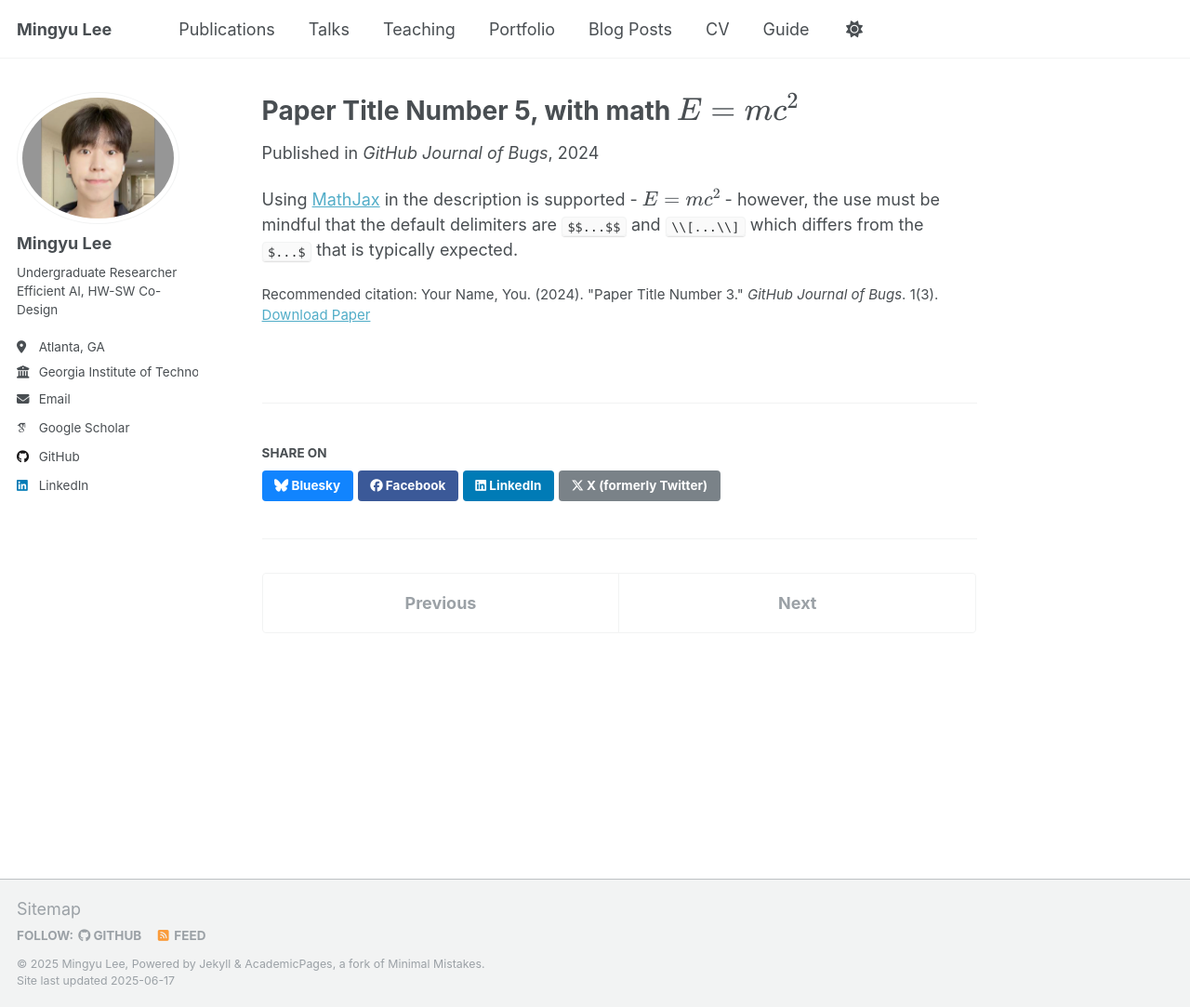
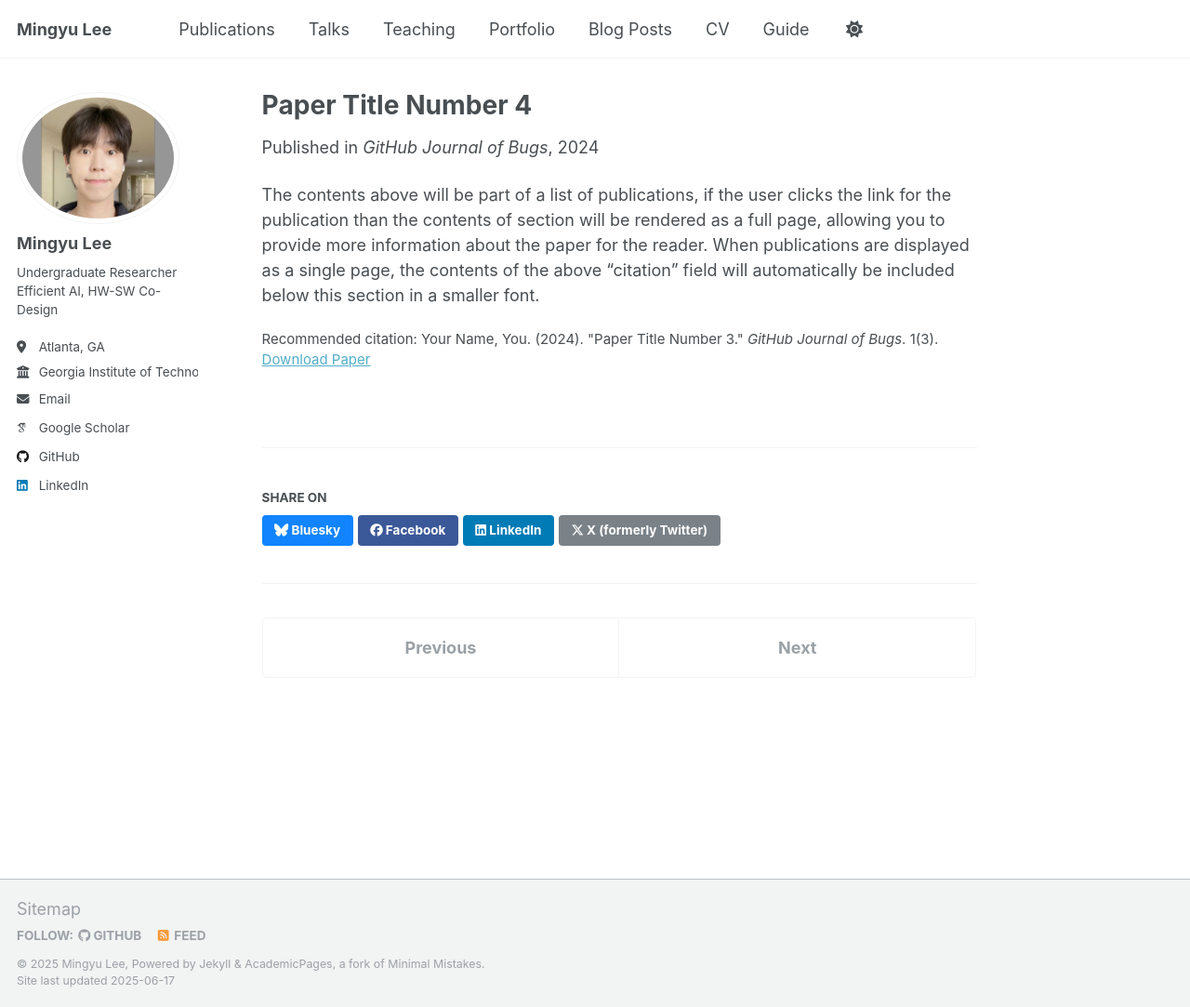
Before and after one commit to mlee864/mlee864.github.io, a Jekyll site: the page built from _publications/2024-02-17-paper-title-number-4.md, in a window 1280 px wide and 1083 px high. Shown: the whole window at 93% size. Built offline with Jekyll 4.4.1, drawn with Linux system fonts in a browser that asks for light colours; some web fonts are replaced; part of the change alters nothing that is shown.

Commit message:
Update 2025-06-08-paper-title-number-5.md

```diff
--- a/_publications/2025-06-08-paper-title-number-5.md
+++ b/_publications/2025-06-08-paper-title-number-5.md
@@ -1,13 +1,13 @@
----
-title: "Paper Title Number 5, with math $$E=mc^2$$"
-collection: publications
-category: conferences
-permalink: /publication/2024-02-17-paper-title-number-4
-excerpt: 'This paper is about a famous math equation, $$E=mc^2$$'
-date: 2024-02-17
-venue: 'GitHub Journal of Bugs'
-paperurl: 'http://academicpages.github.io/files/paper3.pdf'
-citation: 'Your Name, You. (2024). &quot;Paper Title Number 3.&quot; <i>GitHub Journal of Bugs</i>. 1(3).'
----
+#---
+#title: "Paper Title Number 5, with math $$E=mc^2$$"
+#collection: publications
+#category: conferences
+#permalink: /publication/2024-02-17-paper-title-number-4
+#excerpt: 'This paper is about a famous math equation, $$E=mc^2$$'
+#date: 2024-02-17
+#venue: 'GitHub Journal of Bugs'
+#paperurl: 'http://academicpages.github.io/files/paper3.pdf'
+#citation: 'Your Name, You. (2024). &quot;Paper Title Number 3.&quot; <i>GitHub Journal of Bugs</i>. 1(3).'
+#---
 
-Using [MathJax](https://www.mathjax.org/) in the description is supported - $$E=mc^2$$ - however, the use must be mindful that the default delimiters are `$$...$$` and `\\[...\\]` which differs from the `$...$` that is typically expected.
+#Using [MathJax](https://www.mathjax.org/) in the description is supported - $$E=mc^2$$ - however, the use must be mindful that the default delimiters are `$$...$$` and `\\[...\\]` which #differs from the `$...$` that is typically expected.
```
